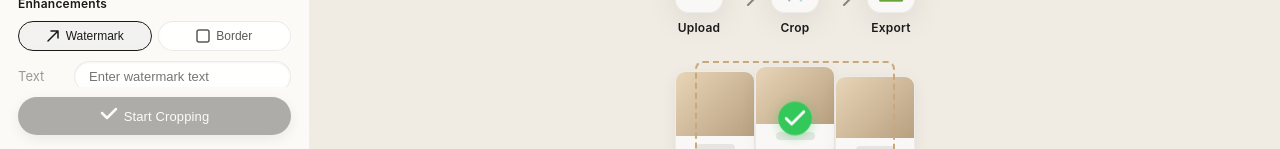
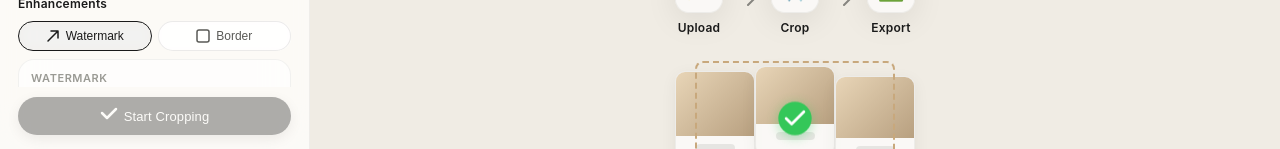
Before and after one commit to humphrey1114/quickcrop, a React (Vite) app: page / in a window 1280 px wide. Both pictures are taken after a click on the button "Watermark". Shown: the part 651-800 px from the top of the page. Built offline with nearby package versions, Linux system fonts and the light colour scheme; no server answers.

Commit message:
fix: 修复增强工具面板分隔 - compress区域div未闭合 + 添加tool-panel样式
- 修复 compress 展开区域缺少 sp-tool-panel 闭合标签的bug
- 添加 sp-tool-panel 和 sp-tool-panel-title CSS样式
- 每个增强工具展开后有独立面板边框和标题，避免功能混淆

```diff
--- a/src/components/SettingsPanel.css
+++ b/src/components/SettingsPanel.css
@@ -473,6 +473,26 @@
   background: rgba(26, 26, 26, 0.05);
 }
 
+/* ---- Tool panel (expanded section wrapper) ---- */
+.sp-tool-panel {
+  margin-top: 8px;
+  padding: 10px 12px;
+  background: var(--surface);
+  border: 1px solid var(--border-light);
+  border-radius: var(--r-md);
+}
+
+.sp-tool-panel-title {
+  font-size: 11px;
+  font-weight: 600;
+  color: var(--text-3);
+  text-transform: uppercase;
+  letter-spacing: 0.05em;
+  margin-bottom: 8px;
+  padding-bottom: 6px;
+  border-bottom: 1px solid var(--divider);
+}
+
 /* ---- Border options ---- */
 .sp-border-opts {
   margin-top: 10px;
--- a/src/components/SettingsPanel.jsx
+++ b/src/components/SettingsPanel.jsx
@@ -526,9 +526,14 @@ export default function SettingsPanel({ settings, onUpdate, onBatchUpdate }) {
           </button>
         </div>
         {settings.watermarkEnabled && (
+          <div className="sp-tool-panel">
+            <div className="sp-tool-panel-title">{t('watermark')}</div>
             <WatermarkSettings settings={settings} onUpdate={onUpdate} />
+          </div>
         )}
         {settings.borderEnabled && (
+          <div className="sp-tool-panel">
+            <div className="sp-tool-panel-title">{t('border')}</div>
             <div className="sp-border-opts">
               <div className="sp-opt-row">
                 <label>{t('border.size')}</label>
@@ -550,6 +555,7 @@ export default function SettingsPanel({ settings, onUpdate, onBatchUpdate }) {
                   value={settings.borderColor}
                   onChange={e => onUpdate('borderColor', e.target.value)}
                 />
+              </div>
             </div>
           </div>
         )}
@@ -575,6 +581,8 @@ export default function SettingsPanel({ settings, onUpdate, onBatchUpdate }) {
           </button>
         </div>
         {settings.adjustEnabled && (
+          <div className="sp-tool-panel">
+            <div className="sp-tool-panel-title">{t('adjust')}</div>
             <div className="sp-adjust-opts">
               <div className="sp-opt-row">
                 <label>{t('adjust.brightness')}</label>
@@ -616,8 +624,11 @@ export default function SettingsPanel({ settings, onUpdate, onBatchUpdate }) {
                 </div>
               </div>
             </div>
+          </div>
         )}
         {settings.compressEnabled && (
+          <div className="sp-tool-panel">
+            <div className="sp-tool-panel-title">{t('compress')}</div>
             <div className="sp-compress-opts">
               <div className="sp-compress-hint">{t('compress.hint')}</div>
               <div className="sp-quality">
@@ -649,6 +660,7 @@ export default function SettingsPanel({ settings, onUpdate, onBatchUpdate }) {
                   value={typeof settings.compressPercent === 'number' ? settings.compressPercent : 50}
                   onChange={e => onUpdate('compressPercent', parseInt(e.target.value))}
                 />
+              </div>
             </div>
           </div>
         )}
```
Lines whose indentation alone changed are shown as unchanged.
